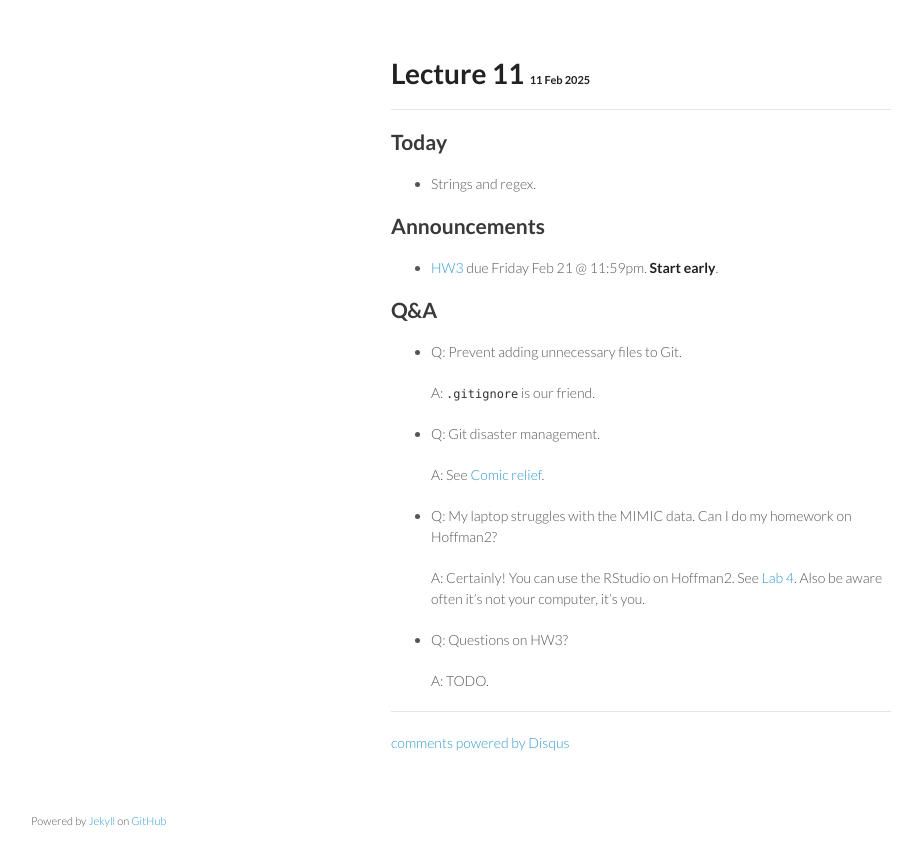
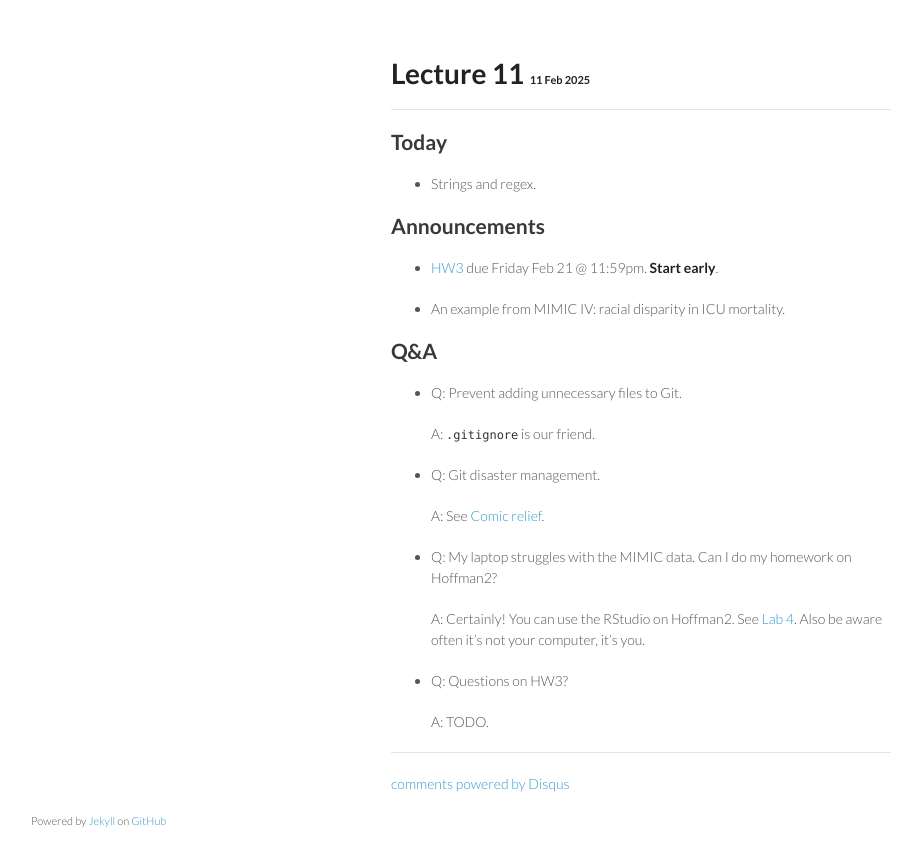
Before and after one commit to ucla-biostat-203b/2025winter, a Jekyll site: the page built from _posts/2025-02-11-lec1.md, in a window 1280 px wide. Shown: the top 866 px of the page, without its empty margins (179-1101 px from the left). Built offline with Jekyll 4.4.1, drawn with Linux system fonts in a browser that asks for light colours; comment, search, counter and statistics services are not loaded.

Commit message:
add icu example to agenda

```diff
--- a/_posts/2025-02-11-lec1.md
+++ b/_posts/2025-02-11-lec1.md
@@ -11,6 +11,8 @@ category: biostat203bwinter2025lec1
 ## Announcements
 
 * [HW3](https://ucla-biostat-203b.github.io/2025winter/hw/hw3/hw3.html) due Friday Feb 21 @ 11:59pm. **Start early**.
+
+* An example from MIMIC IV: racial disparity in ICU mortality.
 
 ## Q&A
 
```
